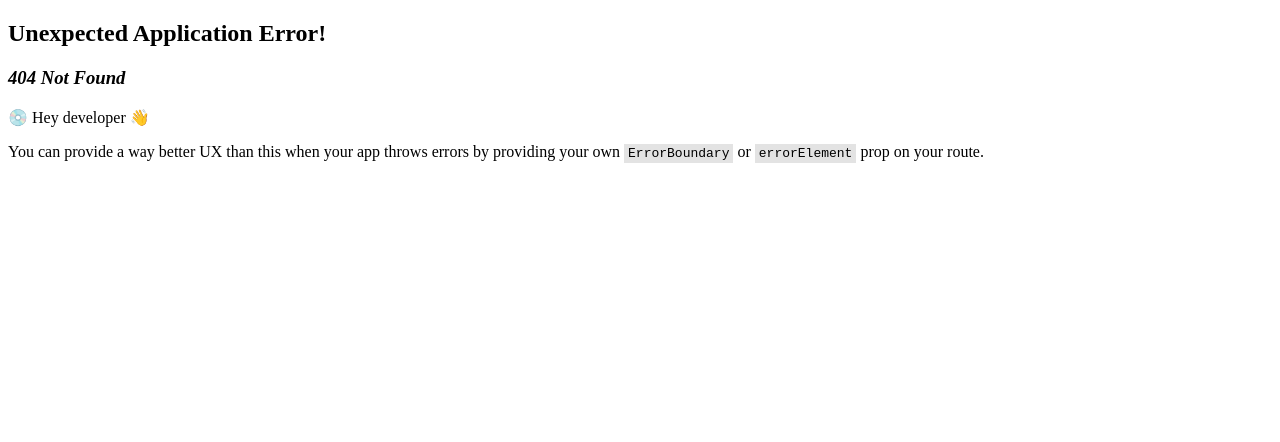
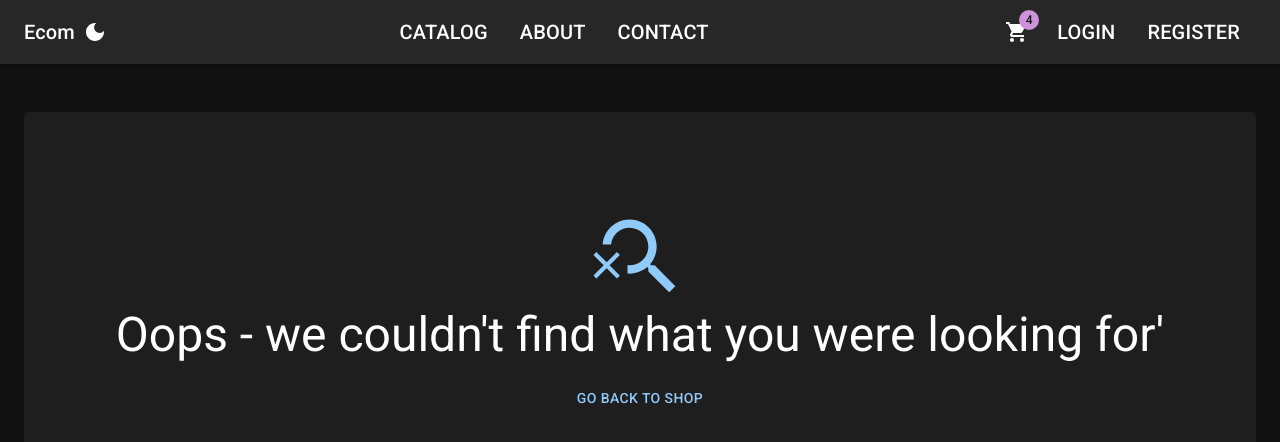
Before and after one commit to krutiksheth/ecom, a React (Vite) app in the folder react-client/: page /not-found in a window 1280 px wide. Before the commit this address had no page. Shown: the top 442 px of the page. Built offline with nearby package versions, Linux system fonts and the light colour scheme.

Commit message:
added routing as well as notfound and servererror page

```diff
--- a/react-client/src/app/api/baseApi.ts
+++ b/react-client/src/app/api/baseApi.ts
@@ -1,6 +1,7 @@
 import {BaseQueryApi, FetchArgs, fetchBaseQuery} from "@reduxjs/toolkit/query/react";
 import {startLoading, stopLoading} from "../layout/uiSlice.ts";
 import {toast} from "react-toastify";
+import {router} from '../routes/Router.tsx';
 
 const customBaseQuery = fetchBaseQuery({
     baseUrl: "https://localhost:5001/api"
@@ -10,6 +11,8 @@ type ErrorResponse = | string | { title: string } | { errors: string[] };
 
 const sleep = () =>
     new Promise(resolve => setTimeout(resolve, 1000));
+
+
 
 
 export const baseQueryWithErrorHandling = async (args: string | FetchArgs, api: BaseQueryApi, extraOptions: object) => {
@@ -47,12 +50,16 @@ export const baseQueryWithErrorHandling = async (args: string | FetchArgs, api:
                 break;
             case 404:
                 if (typeof responseData === "object" && "title" in responseData) {
-                    toast.error(responseData.title)
+                    await router.navigate("/not-found");
                 }
                 break;
             case 500:
-                if (typeof responseData === "object" && "title" in responseData) {
-                    toast.error(responseData.title)
+                if (typeof responseData === "object") {
+                    await router.navigate("/server-error", {
+                        state: {
+                            error: responseData
+                        }
+                    })
                 }
                 break;
             default:
--- /dev/null
+++ b/react-client/src/app/errors/NotFound.tsx
@@ -0,0 +1,26 @@
+import { SearchOff } from "@mui/icons-material";
+import {Button, Paper, Typography} from "@mui/material";
+import {Link} from "react-router-dom";
+
+const NotFound = () => {
+    return (
+        <Paper sx={{
+            height: 400,
+            display: 'flex',
+            flexDirection: 'column',
+            justifyContent: 'center',
+            alignItems: 'center',
+            p:6
+        }}>
+            <SearchOff sx={{fontSize:100}} color="primary"></SearchOff>
+            <Typography variant="h3" gutterBottom>
+                Oops - we couldn't find what you were looking for'
+            </Typography>
+            <Button fullWidth component={Link} to="/catalog">
+                Go back to Shop
+            </Button>
+        </Paper>
+    );
+};
+
+export default NotFound;
--- /dev/null
+++ b/react-client/src/app/errors/ServerError.tsx
@@ -0,0 +1,25 @@
+import {Divider, Paper, Typography} from "@mui/material";
+import {useLocation} from "react-router-dom";
+
+const ServerError = () => {
+
+    const {state} = useLocation();
+
+    return (
+        <Paper>
+            {state.error? (
+                <>
+                    <Typography gutterBottom variant="h3" sx={{px:4, pt:2}} color="secondary">
+                        {state.error.title}
+                    </Typography>
+                    <Divider></Divider>
+                    <Typography variant="body1" sx={{p:4}}>{state.error.detail}</Typography>
+                </>
+                ): (
+                <Typography gutterBottom variant="h5">Server Error</Typography>
+            )}
+        </Paper>
+    );
+};
+
+export default ServerError;
--- a/react-client/src/features/about/AboutPage.tsx
+++ b/react-client/src/features/about/AboutPage.tsx
@@ -1,4 +1,13 @@
-import {ButtonGroup, Container, Typography, Button, Alert, AlertTitle, List, ListItem} from "@mui/material";
+import {
+    ButtonGroup,
+    Container,
+    Typography,
+    Button,
+    List,
+    ListItem,
+    Paper,
+    Divider
+} from "@mui/material";
 import {
     useLazyGet400ErrorQuery,
     useLazyGet404ErrorQuery,
@@ -52,12 +61,19 @@ const AboutPage = () => {
                 </Button>
             </ButtonGroup>
             {validationErrors.length > 0 && (
-                <Alert severity="error">
-                    <AlertTitle>Validation Errors</AlertTitle>
-                    <List>
-                        {validationErrors.map(validationError => <ListItem key={validationError}>{validationError}</ListItem>)}
-                    </List>
-                </Alert>
+                <Paper>
+                    <>
+                        <Typography gutterBottom variant="h5" sx={{px:4, pt:2}} color="secondary">
+                            Validation Errors
+                        </Typography>
+                        <Divider></Divider>
+                        <Typography variant="body1" sx={{p:4}}>
+                            <List>
+                                {validationErrors.map(validationError => <ListItem key={validationError}>{validationError}</ListItem>)}
+                            </List>
+                        </Typography>
+                    </>
+                </Paper>
             )}
         </Container>
     );
--- a/react-client/src/main.tsx
+++ b/react-client/src/main.tsx
@@ -6,7 +6,7 @@ import '@fontsource/roboto/400.css';
 import '@fontsource/roboto/500.css';
 import '@fontsource/roboto/700.css';
 import {RouterProvider} from "react-router-dom";
-import {routes} from "./app/routes/Routes.tsx";
+import {router} from "./app/routes/Router.tsx";
 import {Provider} from "react-redux";
 //import {configureStore, store} from "./app/store/store.ts";
 import { store} from "./app/store/store.ts";
@@ -19,7 +19,7 @@ createRoot(document.getElementById('root')!).render(
   <StrictMode>
       <Provider store={store}>
           <ToastContainer position="bottom-right" hideProgressBar theme="colored"></ToastContainer>
-          <RouterProvider router={routes} />
+          <RouterProvider router={router} />
       </Provider>
   </StrictMode>,
 )
```
Also changed, not shown: react-client/src/app/routes/Router.tsx (renamed from react-client/src/app/routes/Routes.tsx, +7 -2 lines), 1 other file (tests, documents, lock files or other folders).
